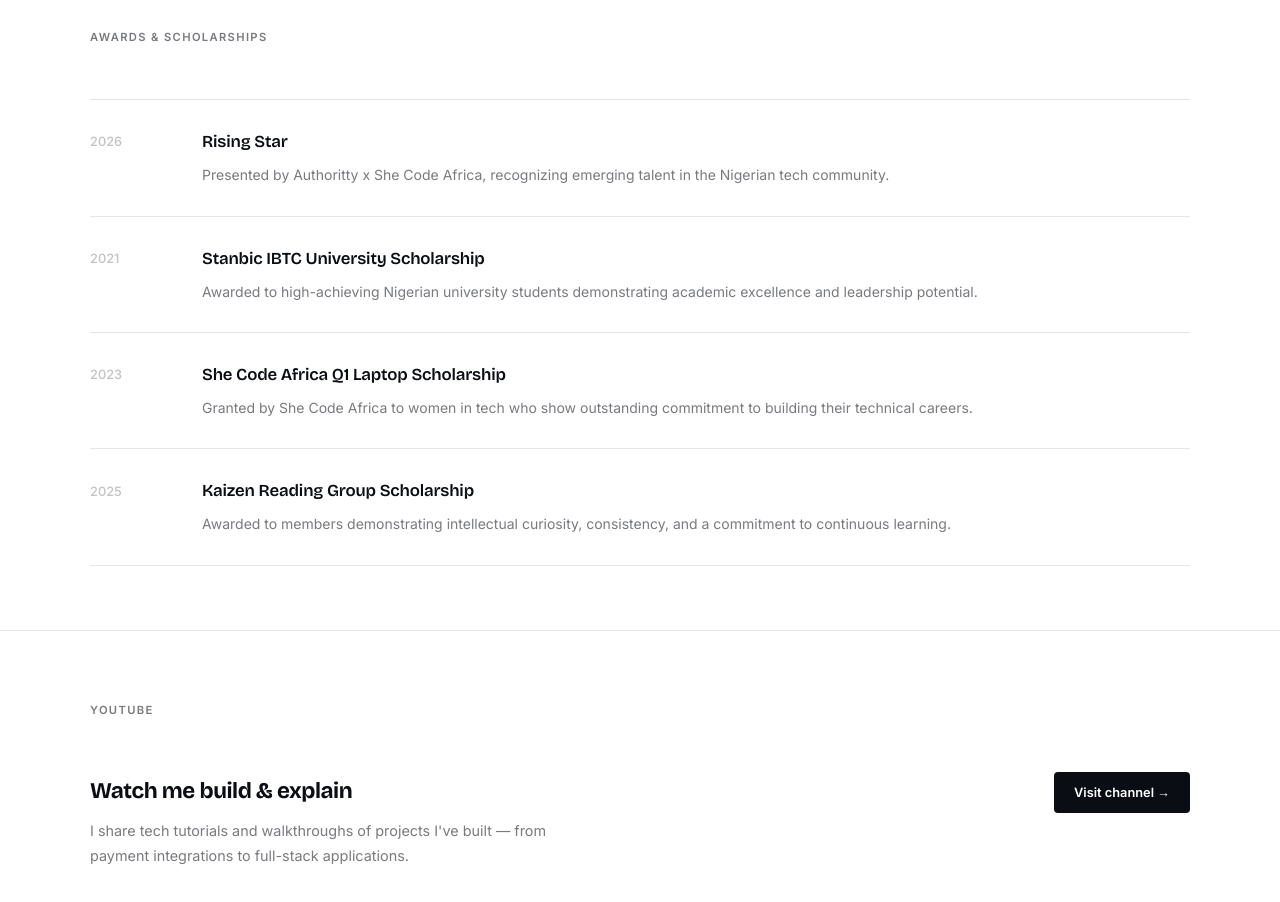
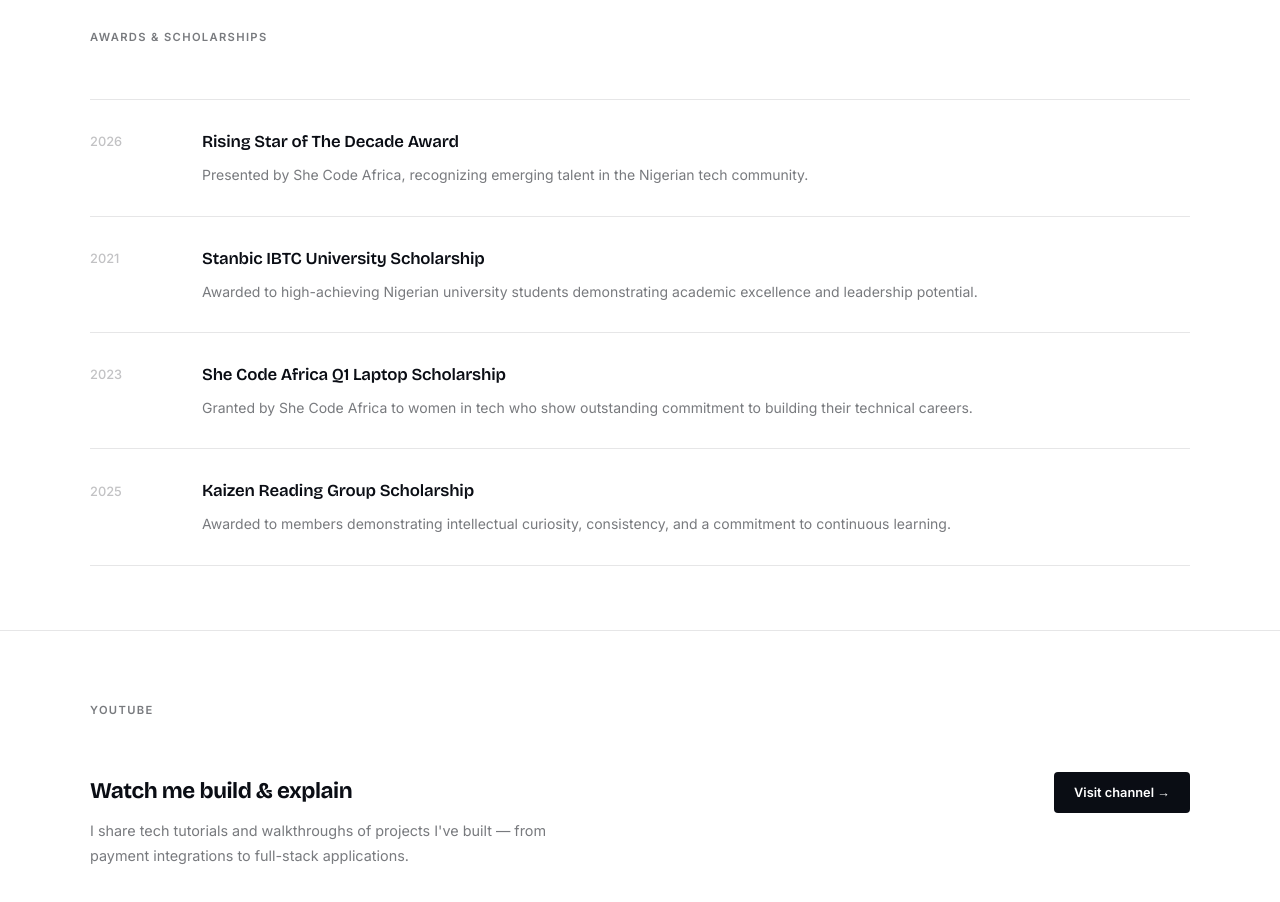
Before and after one commit to Hilda-Enyioko/Hilda-Enyioko-Portfolio, a React (Vite) app: page /about in a window 1280 px wide. Shown: the part 2000-2902 px from the top of the page. Built offline with nearby package versions, Linux system fonts and the light colour scheme.

Commit message:
fix: correct wrongly worded experiences and award

```diff
--- a/src/data/about.js
+++ b/src/data/about.js
@@ -63,9 +63,9 @@ export const communities = [
 
 export const awards = [
   {
-    title: 'Rising Star',
+    title: 'Rising Star of The Decade Award',
     year: '2026',
-    description: 'Presented by Authoritty x She Code Africa, recognizing emerging talent in the Nigerian tech community.',
+    description: 'Presented by She Code Africa, recognizing emerging talent in the Nigerian tech community.',
   },
   {
     title: 'Stanbic IBTC University Scholarship',
--- a/src/data/experience.js
+++ b/src/data/experience.js
@@ -9,10 +9,6 @@ export const experience = [
       'Architected a seller acceptance workflow with multi-tier TTL expiry logic, including a 3-day seller decision window and 30-minute buyer payment window, with an append-only audit trail for complete transaction traceability.',
 
       'Integrated and hardened the Paystack REST API and webhooks, implementing dedicated event routing, signature verification, idempotency, and reconciliation checks for reliable payment processing.',
-
-      'Configured Redis using Docker as part of the backend infrastructure, supporting application workflows and state management.',
-
-      'Designed and enforced tiered usage quotas through backend middleware, returning structured API errors when exhibitor plan limits are exceeded across a 5-tier billing system.',
 
       'Secured third-party OAuth integrations, including Meta, using AES-256-GCM encryption and automated token-refresh workflows.',
     ],
```
